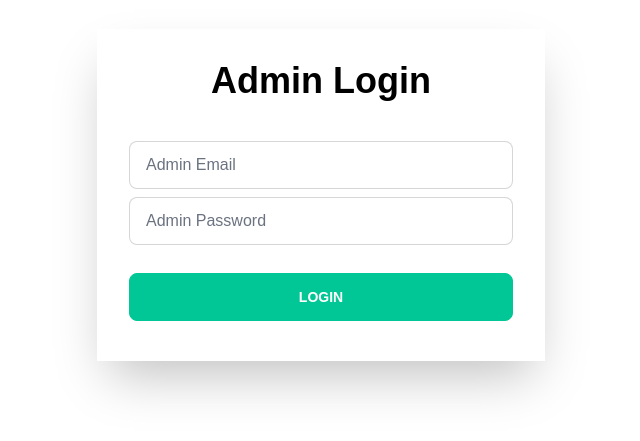
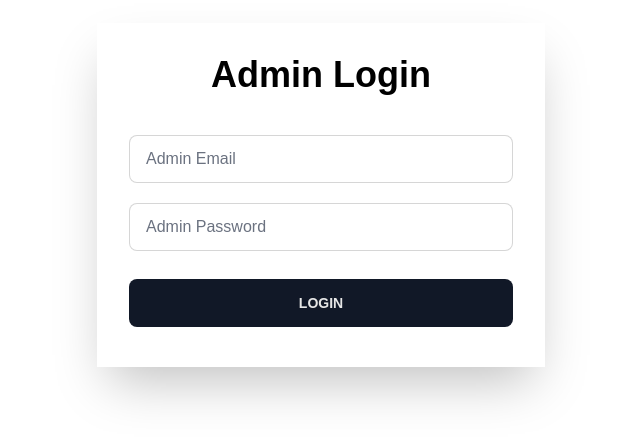
Before and after one commit to mdsaifullah365/delibhai-client-side, a React (Create React App) app: page /admin-dashboard/login in a window 1280 px wide. Shown: the part 177-618 px from the top of the page, without its empty margins (319-959 px from the left). Built offline with nearby package versions, Linux system fonts and the light colour scheme; what ps-scrollbar-tailwind would draw is missing.

Commit message:
update admin login UI

```diff
--- a/src/Pages/Dashboard/AdminLogin.js
+++ b/src/Pages/Dashboard/AdminLogin.js
@@ -64,7 +64,7 @@ const AdminLogin = () => {
         {signInError}
 
         <form onSubmit={handleSubmit(onSubmit)}>
-          <div className='form-control w-full'>
+          <div className='form-control w-full mb-3'>
             <input
               type='text'
               placeholder='Admin Email'
@@ -89,7 +89,7 @@ const AdminLogin = () => {
           <input
             type='submit'
             value='Login'
-            className='btn btn-primary text-base-100 w-full mt-5 mb-2'
+            className='btn btn-primary text-base-200 bg-gray-900 hover:bg-gray-700 w-full mt-5 mb-2 border-none'
           />
         </form>
       </div>
```
